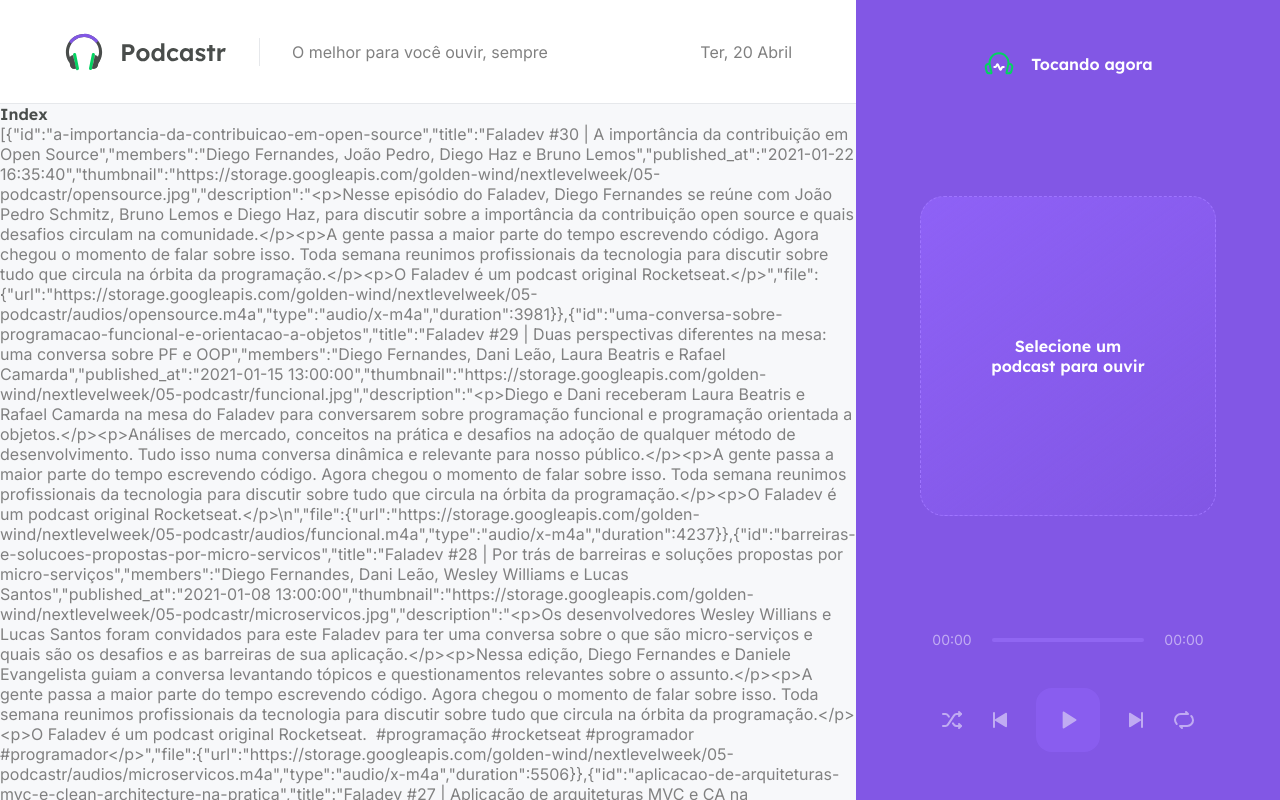
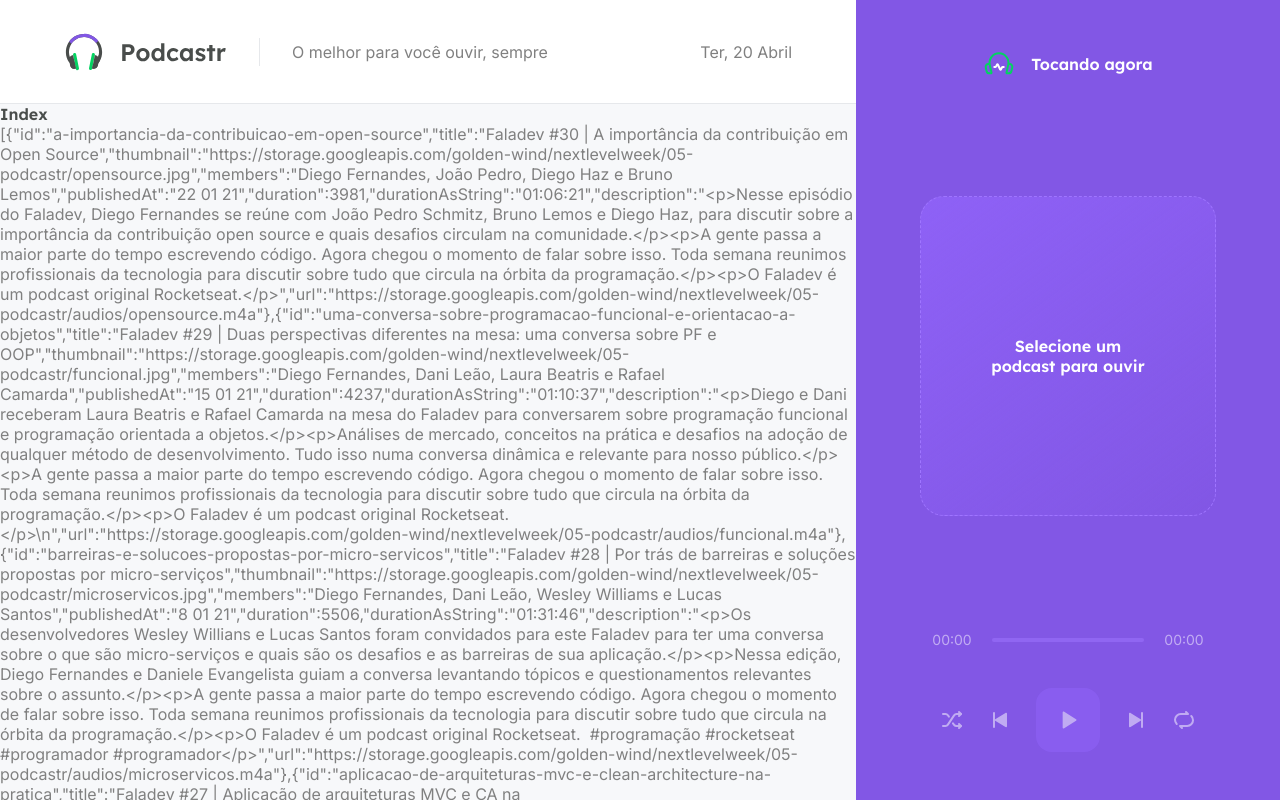
Before and after one commit to elvesbd/podcastr, a Next.js app: page / in a window 1280 px wide. Shown: the top 800 px of the page. Built offline with nearby package versions, Linux system fonts and the light colour scheme; data requests are answered from the project's data file.

Commit message:
formated dates

```diff
--- a/package.json
+++ b/package.json
@@ -9,6 +9,7 @@
     "server": "json-server server.json -w -d 750 -p 3333"
   },
   "dependencies": {
+    "axios": "^0.21.1",
     "date-fns": "^2.21.1",
     "next": "10.1.3",
     "react": "17.0.2",
--- a/src/pages/index.tsx
+++ b/src/pages/index.tsx
@@ -1,4 +1,27 @@
-export default function Home(props) {
+import { GetStaticProps } from 'next';
+import { format, parseISO } from 'date-fns';
+import ptBR from 'date-fns/locale/pt-BR';
+import api from '../services/api';
+import { convertDurationToTimeString } from '../utils/convertDurationToTimeString';
+
+
+type Episode = {
+  id: string;
+  title: string;
+  thumbnail: string;
+  description: string;
+  members: string;
+  duration: number;
+  durationAsString: string;
+  url: string;
+  published_at: string;
+};
+
+type HomeProps = {
+  episodes: Episode[];
+};
+
+export default function Home(props: HomeProps) {
   return (
     <>
       <h1>Index</h1>
@@ -7,13 +30,32 @@
   );
 };
 
-export async function getStaticProps() {
-  const response = await fetch('http://localhost:3333/episodes');
-  const data = await response.json();
+export const getStaticProps: GetStaticProps = async () => {
+  const { data } = await api.get('episodes', {
+    params: {
+      _limit: 12,
+      _sort: 'published_at',
+      _order: 'desc'
+    }
+  });
+
+  const episodes = data.map(episode => {
+    return {
+      id: episode.id,
+      title: episode.title,
+      thumbnail: episode.thumbnail,
+      members: episode.members,
+      publishedAt: format(parseISO(episode.published_at), 'd MM yy', {locale: ptBR}),
+      duration: Number(episode.file.duration),
+      durationAsString: convertDurationToTimeString(Number(episode.file.duration)),
+      description: episode.description,
+      url: episode.file.url,
+    };
+  });
 
   return {
     props: {
-      episodes: data,
+      episodes,
     },
 
     revalidate: 60 * 60 * 8,
--- /dev/null
+++ b/src/services/api.ts
@@ -0,0 +1,7 @@
+import axios from 'axios';
+
+const api = axios.create({
+  baseURL: 'http://localhost:3333/'
+});
+
+export default api;
--- /dev/null
+++ b/src/utils/convertDurationToTimeString.ts
@@ -0,0 +1,10 @@
+export function convertDurationToTimeString(duration: number) {
+  const hours = Math.floor(duration / 3600);
+  const minutes = Math.floor((duration % 3600) / 60);
+  const seconds = duration % 60;
+
+  const timeString = [hours, minutes, seconds].map(
+    unit => String(unit).padStart(2, '0')).join(':')
+
+    return timeString;
+};
```
Also changed, not shown: 1 other file (tests, documents, lock files or other folders).
